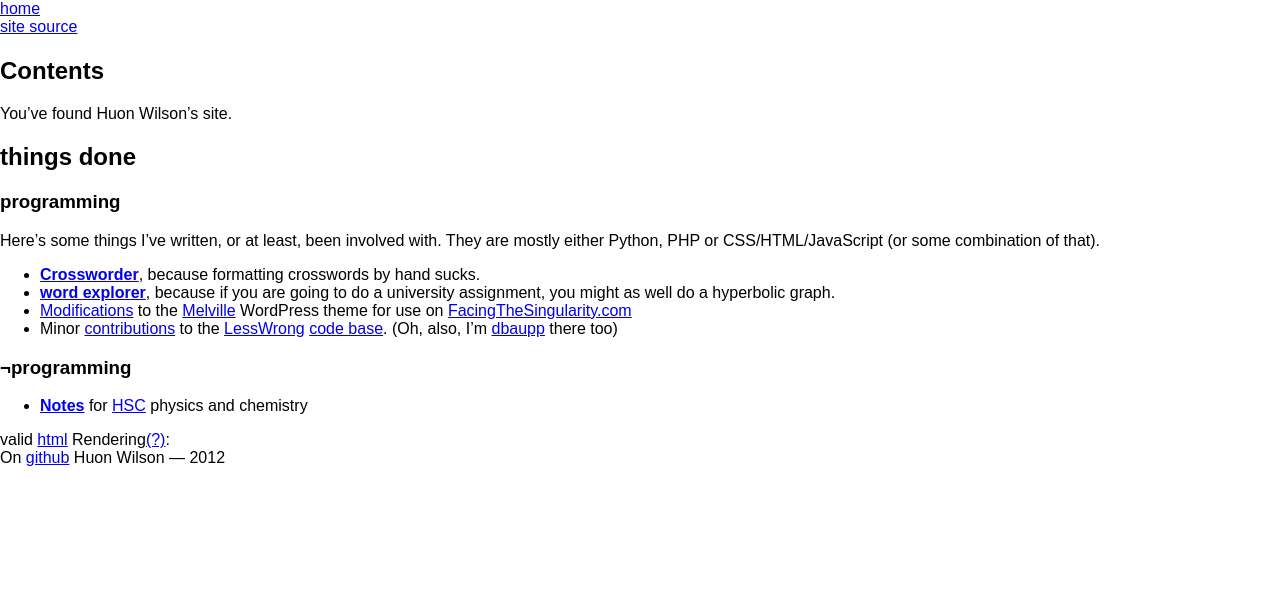
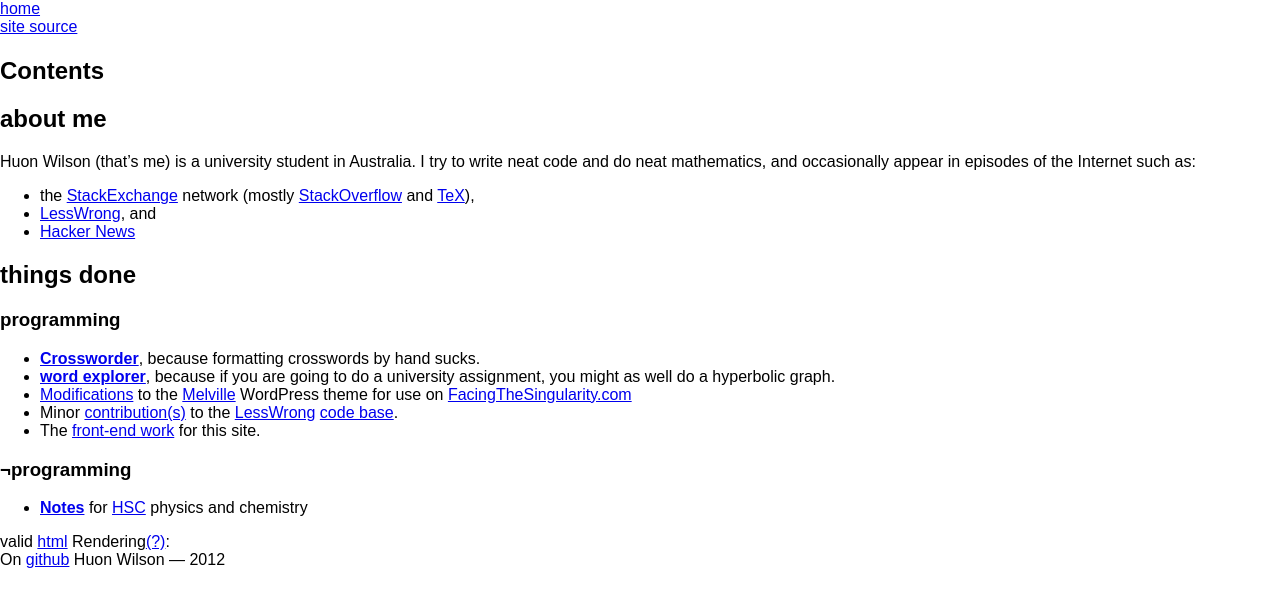
Before and after one commit to huonw/huonw.github.io, a Jekyll site: the page built from index.md, in a window 1280 px wide. Shown: the top 607 px of the page. Built offline with Jekyll 4.4.1, drawn with Linux system fonts in a browser that asks for light colours; comment, search, counter and statistics services are not loaded.

Commit message:
Rewrite front-page a little

```diff
--- a/index.md
+++ b/index.md
@@ -2,28 +2,33 @@
 layout: default
 title:
 no_top_link: true
-no_toc: true
+no_toc: false
 google_meta: true
 ---
 
-You've found Huon Wilson's site.
+## about me
+
+Huon Wilson (that's me) is a university student in Australia. I try to write neat code and do neat mathematics, and occasionally appear in episodes of the Internet such as:
+
+- the [StackExchange](http://stackexchange.com/users/1308075/dbaupp) network (mostly [StackOverflow](http://stackoverflow.com/users/1256624/dbaupp) and [TeX](http://tex.stackexchange.com/users/12432/dbaupp)),
+- [LessWrong](http://lesswrong.com/user/dbaupp), and
+- [Hacker News](https://news.ycombinator.com/user?id=dbaupp)
 
 
 ## things done
 
 
 ### programming
-Here's some things I've written, or at least, been involved with. They are mostly either Python, PHP or CSS/HTML/JavaScript (or some combination of that).
 
 - **[Crossworder](https://github.com/dbaupp/crossworder)**, because formatting crosswords by hand sucks.
 - **[word explorer](http://www.ug.it.usyd.edu.au/~hwil7821/assignment3/form.html)**, because if you are
   going to do a university assignment, you might as well do a hyperbolic graph.
 - [Modifications](https://github.com/dbaupp/melville-facing-the-singularity-edition) to the
   [Melville](http://madebyraygun.com/wordpress/themes/melville/) WordPress theme for use on
-  [Facing&shy;The&shy;Singularity.com](http://facingthesingularity.com/)
-- Minor [contributions](https://github.com/dbaupp/lesswrong) to the [LessWrong](http://lesswrong.com/)
-  [code base](https://github.com/tricycle/lesswrong). (Oh, also, I'm
-  [dbaupp](http://lesswrong.com/user/dbaupp) there too)
+  [FacingTheSingularity.com](http://facingthesingularity.com/)
+- Minor [contribution(s)](https://github.com/dbaupp/lesswrong) to the [LessWrong](http://lesswrong.com/)
+  [code base](https://github.com/tricycle/lesswrong).
+- The [front-end work](https://github.com/dbaupp/dbaupp.github.com) for this site.
 
 ### &not;programming
 {:title="not programming"}
```
